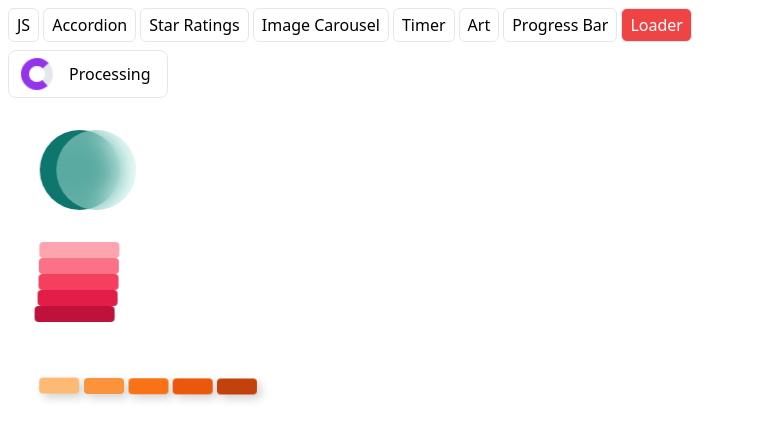
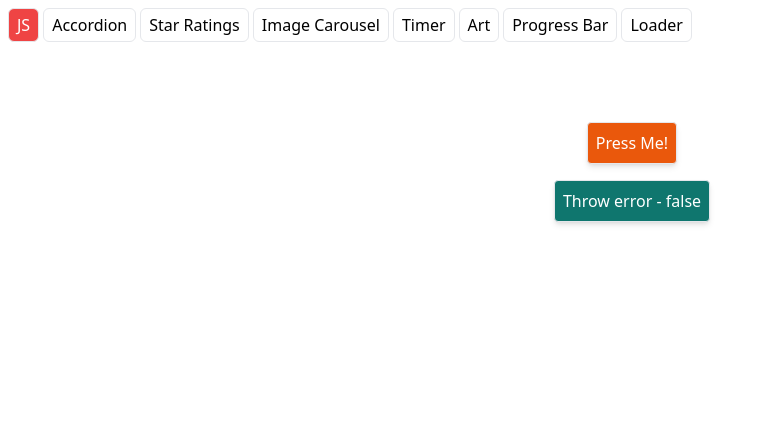
Before and after one commit to RuinTwraith/miniature-samples, a React (Create React App) app: page / in a window 1280 px wide. Shown: the top 440 px of the page, without its empty margins (0-765 px from the left). Built offline with nearby package versions, Linux system fonts and the light colour scheme.

Commit message:
Added Button component and fixed logs

```diff
--- a/src/App.js
+++ b/src/App.js
@@ -3,7 +3,7 @@ import Home from './components/Home';
 export default function App() {
   return (
     <div className="p-2">
-      <Home defaultTab={7} />
+      <Home defaultTab={0} />
     </div>
   );
 }
--- a/src/components/Accordion/Accordion.jsx
+++ b/src/components/Accordion/Accordion.jsx
@@ -1,4 +1,4 @@
-import React, { useState } from 'react';
+import React, { useState } from "react";
 
 export default function Accordion(props) {
   const { title, description } = props;
@@ -12,10 +12,10 @@ export default function Accordion(props) {
   return (
     <div className="w-full">
       <div
-        className="header w-full flex justify-between cursor-pointer"
+        className="header w-full flex justify-between cursor-pointer font-semibold"
         onClick={handleClick}
       >
-        <h3>{title}</h3> <button>{open ? '△' : '▽'}</button>
+        <h3>{title}</h3> <button>{open ? "△" : "▽"}</button>
       </div>
       {open && <p>{description}</p>}
     </div>
--- /dev/null
+++ b/src/components/Button/Button.jsx
@@ -0,0 +1,14 @@
+export default function Button({
+  children,
+  onClick = () => {},
+  className = "",
+}) {
+  return (
+    <button
+      onClick={onClick}
+      className={`border bg-orange-600 shadow-md text-white p-2 rounded mr-4 mb-4 ${className}`}
+    >
+      {children}
+    </button>
+  );
+}
--- /dev/null
+++ b/src/components/Button/index.js
@@ -0,0 +1,3 @@
+import Button from './Button';
+
+export default Button;
--- a/src/components/Home/Home.jsx
+++ b/src/components/Home/Home.jsx
@@ -61,8 +61,8 @@ export default function Home({ defaultTab = 0 }) {
         {selectedTab === 1 && (
           <Suspense fallback={<p>Loading</p>}>
             <Accordion
-              title="This is title"
-              description="This is description"
+              title="About Linkin Park"
+              description="Linkin Park is an American rock band from Agoura Hills, California. The band's lineup consists of vocalist/rhythm guitarist/keyboardist Mike Shinoda, lead guitarist Brad Delson, bassist Dave Farrell, DJ/turntablist Joe Hahn and drummer Rob Bourdon, with vocalist Chester Bennington also part of the band until his death in 2017."
             />
           </Suspense>
         )}
--- a/src/components/Loader/Loader.jsx
+++ b/src/components/Loader/Loader.jsx
@@ -1,16 +1,9 @@
-import React, { useState, useRef, useEffect } from "react";
 import "./style.css";
 
 export default function Loader(props) {
-  const [value, setValue] = useState(25);
-
-  useEffect(() => {}, []);
-
-  const handleChange = (e) => {};
-
   return (
     <div className="loader-container flex flex-col gap-8">
-      <button className="flex gap-4 w-40 h-12 items-center border rounded-lg px-3">
+      <button className="flex gap-4 w-40 h-12 items-center border rounded-lg px-3 hover:scale-105 transition-transform">
         {/* loader starts */}
         <div
           className="loader w-8 h-8 bg-transparent rounded-full border-8 border-y-purple-600 border-r-purple-600
--- a/src/components/ProgressBar/ProgressBar.jsx
+++ b/src/components/ProgressBar/ProgressBar.jsx
@@ -11,7 +11,7 @@ export default function ProgressBar(props) {
 
   const handleChange = (e) => {
     setValue(e.target.value);
-    console.log(getComputedStyle(progressBarRef.current));
+    // console.log(getComputedStyle(progressBarRef.current));
     progressBarRef.current.style.width = `${e.target.value}%`;
   };
 
--- a/src/components/Tab1/Tab1.jsx
+++ b/src/components/Tab1/Tab1.jsx
@@ -1,102 +1,73 @@
-import React, { useState } from 'react';
+import React, { useState } from "react";
+import Button from "../Button";
 
-export default function Accordion(props) {
-  // const { title, description } = props;
-
-  const [open, setOpen] = useState(false);
-  const [num1, setNum1] = useState(0);
-  const [num2, setNum2] = useState(10);
-  const [randNum, setRandNum] = useState(0);
+export default function Tab1(props) {
+  const [condition, setCondition] = useState(false);
+  const [consoleLog, setConsoleLog] = useState([]);
 
   const handleClick = () => {
-    setOpen(!open);
+    setConsoleLog([]);
     init();
+  };
+
+  const updateConsole = (...args) => {
+    setConsoleLog((prev) => {
+      return [...prev, `${args.join(" ")}`];
+    });
   };
 
   const init = async function () {
     const promise = new Promise((resolve, reject) => {
-      // console.log("PROMISE")
       setTimeout(() => {
-        if (open) {
-          const p1 = new Promise((resolve) => resolve('its resolved'));
-          resolve(p1);
+        if (condition) {
+          reject("Error");
         }
-        reject('Error');
-      }, 100);
+        resolve("dadsasd");
+      }, 1000);
     });
     promise
       .finally((res) => {
-        console.log('finally 1');
-      })
-      .then(
-        (res) => {
-          console.log('promise resolved 1', res);
-          return 'gg';
-        } /* ,
-        (res) => {
-          console.log('promise rejected 1', res);
-          return 'gg';
-        } */
-      )
-      // .then((res) => {
-      //   console.log('promise resolved 2', res);
-      // })
-      .catch((err) => {
-        console.error('promise rejected 2', err);
+        console.log("Finally 1");
+        updateConsole("Finally 1");
       })
       .then((res) => {
-        console.log("well what's this");
+        console.log("Promise resolved 1", res);
+        updateConsole("Promise resolved 1", res);
+        return "from then 1";
       })
-      .finally((res) => console.log('finally 2'));
-
-    // try {
-    //   const res = await promise;
-    //   console.log('promise resolved 1', res);
-    // } catch (e) {
-    //   console.log('promise rejected', e);
-    // }
-  };
-
-  const generateRandomNumber = () => {
-    // let random = num1 - num2;
-    // while (1 < 2) {
-    //   random = new Date().getMilliseconds();
-    //   console.log('random', random);
-    //   if (random > num1 && random < num2) {
-    //     break;
-    //   }
-    // }
-    // setRandNum(random);
+      .catch((err) => {
+        console.error("Catch - 1", err);
+        updateConsole("Catch - 1", err);
+      })
+      .then((res) => {
+        console.log("Then - 2", res);
+        updateConsole("Then - 2", res);
+      })
+      .finally((res) => {
+        console.log("Finally - 2");
+        updateConsole("Finally - 2");
+      });
   };
 
   return (
-    <div className="w-full">
-      <button onClick={handleClick} className="border p-2 rounded mr-4 mb-4">
-        BUTTON
-      </button>
-      {/* <div className="flex gap-4 items-center">
-        <button
-          className="border p-2 rounded bg-teal-300"
-          onClick={() => generateRandomNumber()}
-        >
-          Generate Random Number
-        </button>
-        between
-        <input
-          type="number"
-          value={num1}
-          className="border w-14 rounded text-center"
-          onChange={(e) => setNum1(e.target.value)}
-        />
-        to
-        <input
-          type="number"
-          value={num2}
-          className="border w-14 rounded text-center"
-          onChange={(e) => setNum2(e.target.value)}
-        />
-      </div>
-      <div className="mt-4">Random Number is {randNum}</div> */}
+    <div className="w-full flex flex-col items-center justify-center mt-20">
+      <Button onClick={handleClick}>Press Me!</Button>
+      <Button
+        onClick={() => setCondition((prev) => !prev)}
+        className={`${condition ? "bg-red-700" : "bg-teal-700"}`}
+      >
+        Throw error - {`${condition}`}
+      </Button>
+      {consoleLog.length > 0 && (
+        <div className="console">
+          <div className="font-bold">Console Logs in order</div>
+          <div>
+            {consoleLog.map((item) => (
+              <p>{item}</p>
+            ))}
+          </div>
+        </div>
+      )}
     </div>
   );
 }
```
